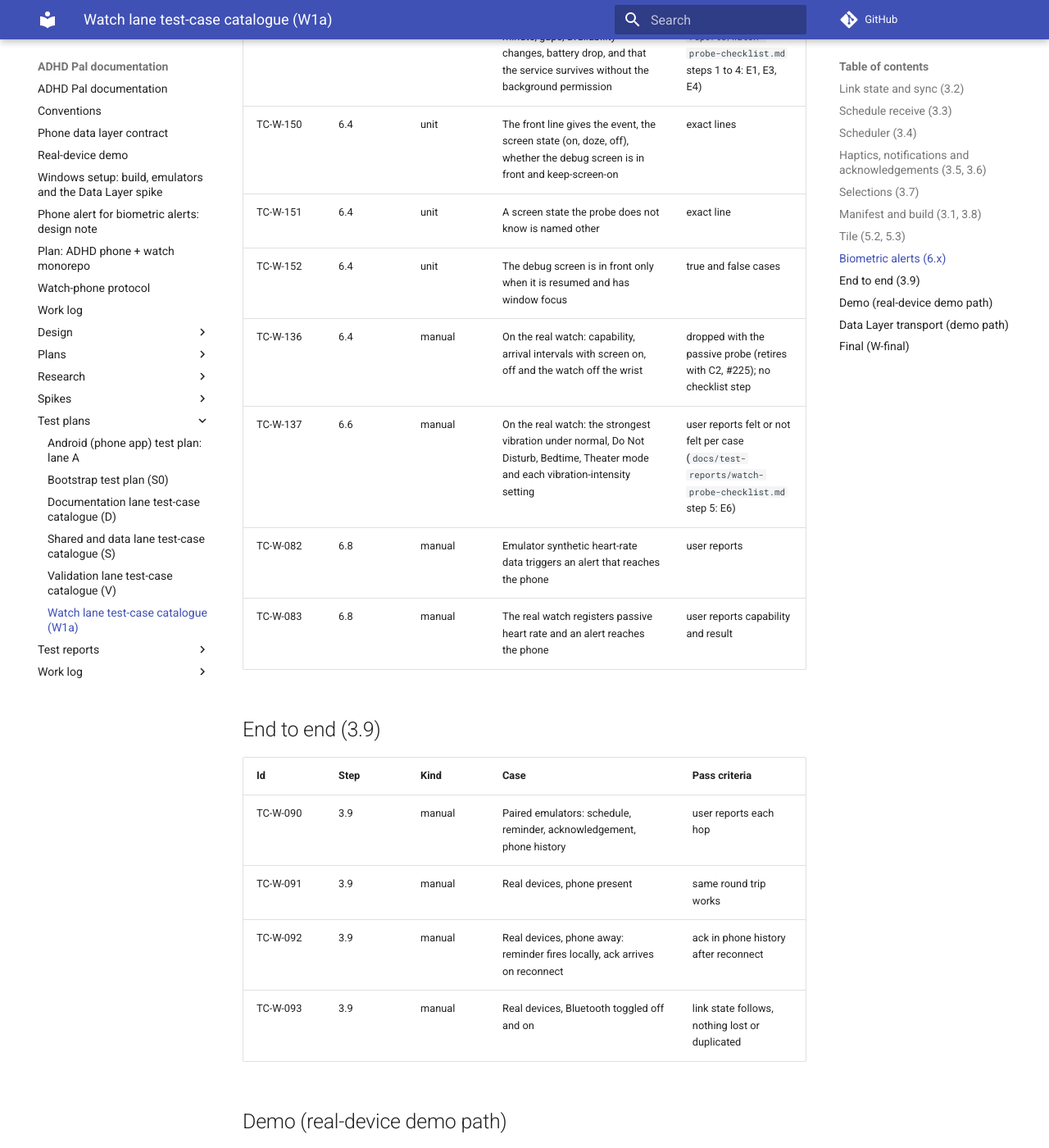
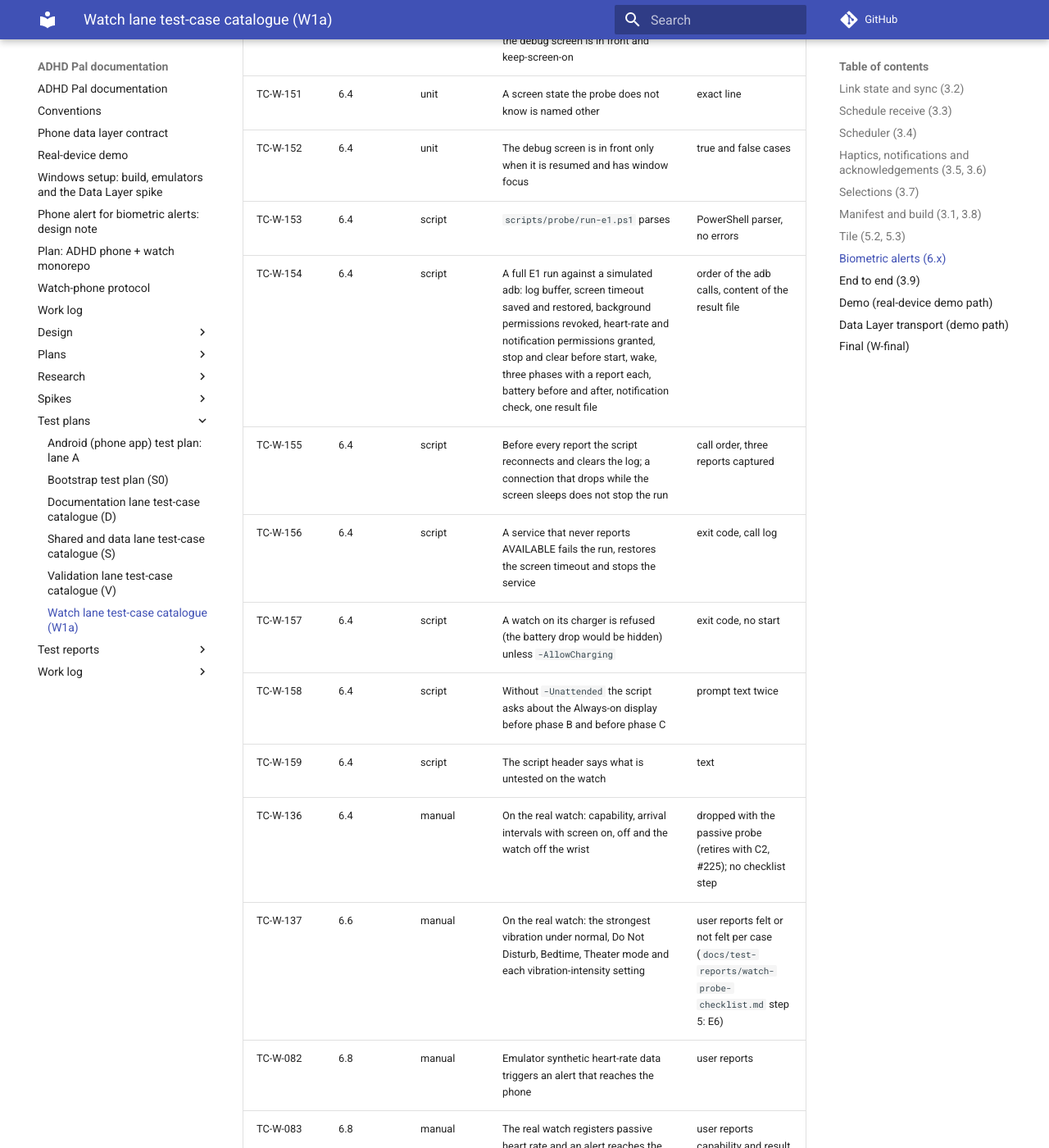
Before and after one commit to shlomoa/my-adhd-pal, an MkDocs documentation site: the page built from docs/test-plans/watch.md, in a window 1280 px wide and 1400 px high, scrolled down 9322 px. Shown: the whole window at 82% size. Built offline with MkDocs 1.6.1 and Material for MkDocs 9.7.7, drawn with Linux system fonts in a browser that asks for light colours; comment, search, counter and statistics services are not loaded.

Commit message:
Tests for the E1 run script (red: scripts/probe/run-e1.ps1 does not exist yet)
Co-Authored-By: Claude Sonnet 5.5 <noreply@anthropic.com>
Claude-Session: https://claude.ai/code/session_01WEDbyAJ64XqdSoQasUsg7b

```diff
--- a/docs/test-plans/watch.md
+++ b/docs/test-plans/watch.md
@@ -143,6 +143,13 @@ Note (retirement, docs only): TC-W-132 to 136 and TC-W-139 to 143 belong to the
 | TC-W-150 | 6.4 | unit | The front line gives the event, the screen state (on, doze, off), whether the debug screen is in front and keep-screen-on | exact lines |
 | TC-W-151 | 6.4 | unit | A screen state the probe does not know is named other | exact line |
 | TC-W-152 | 6.4 | unit | The debug screen is in front only when it is resumed and has window focus | true and false cases |
+| TC-W-153 | 6.4 | script | `scripts/probe/run-e1.ps1` parses | PowerShell parser, no errors |
+| TC-W-154 | 6.4 | script | A full E1 run against a simulated adb: log buffer, screen timeout saved and restored, background permissions revoked, heart-rate and notification permissions granted, stop and clear before start, wake, three phases with a report each, battery before and after, notification check, one result file | order of the adb calls, content of the result file |
+| TC-W-155 | 6.4 | script | Before every report the script reconnects and clears the log; a connection that drops while the screen sleeps does not stop the run | call order, three reports captured |
+| TC-W-156 | 6.4 | script | A service that never reports AVAILABLE fails the run, restores the screen timeout and stops the service | exit code, call log |
+| TC-W-157 | 6.4 | script | A watch on its charger is refused (the battery drop would be hidden) unless `-AllowCharging` | exit code, no start |
+| TC-W-158 | 6.4 | script | Without `-Unattended` the script asks about the Always-on display before phase B and before phase C | prompt text twice |
+| TC-W-159 | 6.4 | script | The script header says what is untested on the watch | text |
 | TC-W-136 | 6.4 | manual | On the real watch: capability, arrival intervals with screen on, off and the watch off the wrist | dropped with the passive probe (retires with C2, #225); no checklist step |
 | TC-W-137 | 6.6 | manual | On the real watch: the strongest vibration under normal, Do Not Disturb, Bedtime, Theater mode and each vibration-intensity setting | user reports felt or not felt per case (`docs/test-reports/watch-probe-checklist.md` step 5: E6) |
 | TC-W-082 | 6.8 | manual | Emulator synthetic heart-rate data triggers an alert that reaches the phone | user reports |
```
Also changed, not shown: 2 other files.
